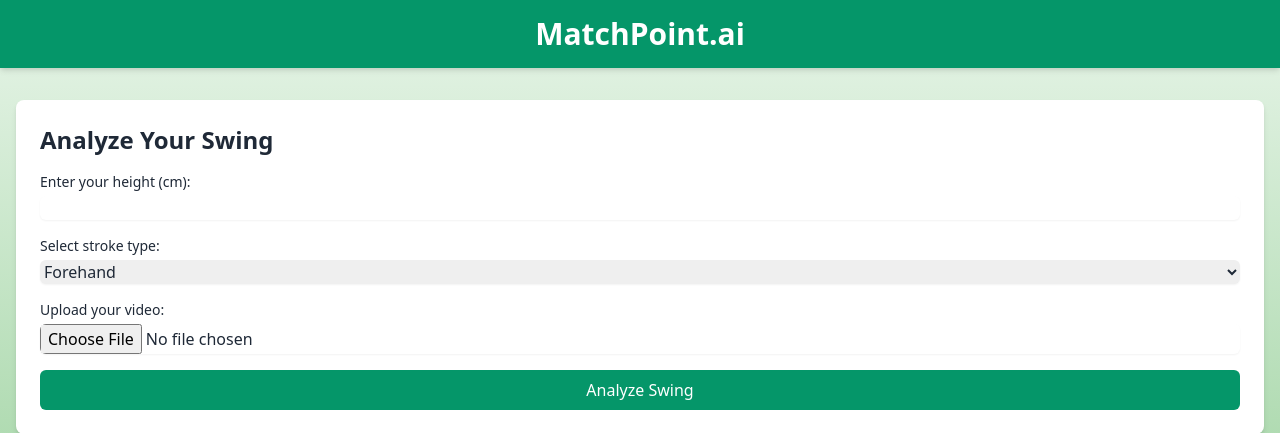
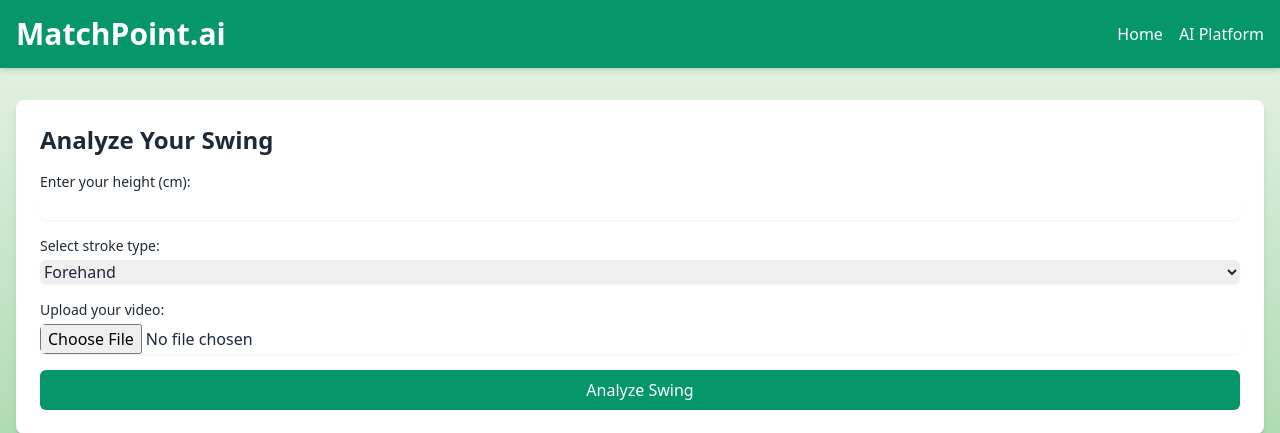
Before and after one commit to arushidashore/MatchPoint.ai, a Flask app: page /ai-platform in a window 1280 px wide. Shown: the top 433 px of the page. Run offline with Flask 2, Linux system fonts and the light colour scheme.

Commit message:
added navbar

```diff
--- a/requirements.txt
+++ b/requirements.txt
@@ -3,7 +3,7 @@
 Flask-SQLAlchemy==2.5.1
 Flask-Migrate==3.1.0
 numpy==1.23.5
-opencv-python==4.7.0.72
-tensorflow==2.9.1
+opencv-python==4.8.1.78
+tensorflow==2.12.1
 tensorflow-hub==0.12.0
 chart.js==3.9.1
--- a/templates/index.html
+++ b/templates/index.html
@@ -4,6 +4,7 @@
     <meta charset="UTF-8">
     <meta name="viewport" content="width=device-width, initial-scale=1.0">
     <title>MatchPoint.ai</title>
+    <script src="https://cdn.jsdelivr.net/npm/chart.js@3.9.1/dist/chart.min.js"></script>
     <link href="https://cdn.jsdelivr.net/npm/tailwindcss@2.2.19/dist/tailwind.min.css" rel="stylesheet">
     <script src="https://cdn.jsdelivr.net/npm/chart.js"></script>
     <style>
@@ -13,11 +14,18 @@
     </style>
 </head>
 <body class="font-sans text-gray-800">
-    <header class="bg-green-600 text-white py-4 shadow-md">
-        <div class="container mx-auto text-center">
-            <h1 class="text-3xl font-bold">MatchPoint.ai</h1>
-        </div>
-    </header>
+<header class="bg-green-600 text-white py-4 shadow-md">
+    <div class="container mx-auto flex justify-between items-center px-4">
+        <h1 class="text-3xl font-bold">MatchPoint.ai</h1>
+        <nav>
+            <ul class="flex space-x-4">
+                <li><a href="/" class="hover:underline">Home</a></li>
+                <li><a href="/ai-platform" class="hover:underline">AI Platform</a></li>
+            </ul>
+        </nav>
+    </div>
+</header>
+
 
     <main class="container mx-auto mt-8 px-4">
         <section class="bg-white p-6 rounded-lg shadow-md">
--- a/templates/landing.html
+++ b/templates/landing.html
@@ -1,6 +1,7 @@
 <!DOCTYPE html>
 <html lang="en">
 <head>
+    <script src="https://cdn.jsdelivr.net/npm/chart.js@3.9.1/dist/chart.min.js"></script>
     <meta charset="UTF-8">
     <meta name="viewport" content="width=device-width, initial-scale=1.0">
     <title>MatchPoint.ai</title>
```
